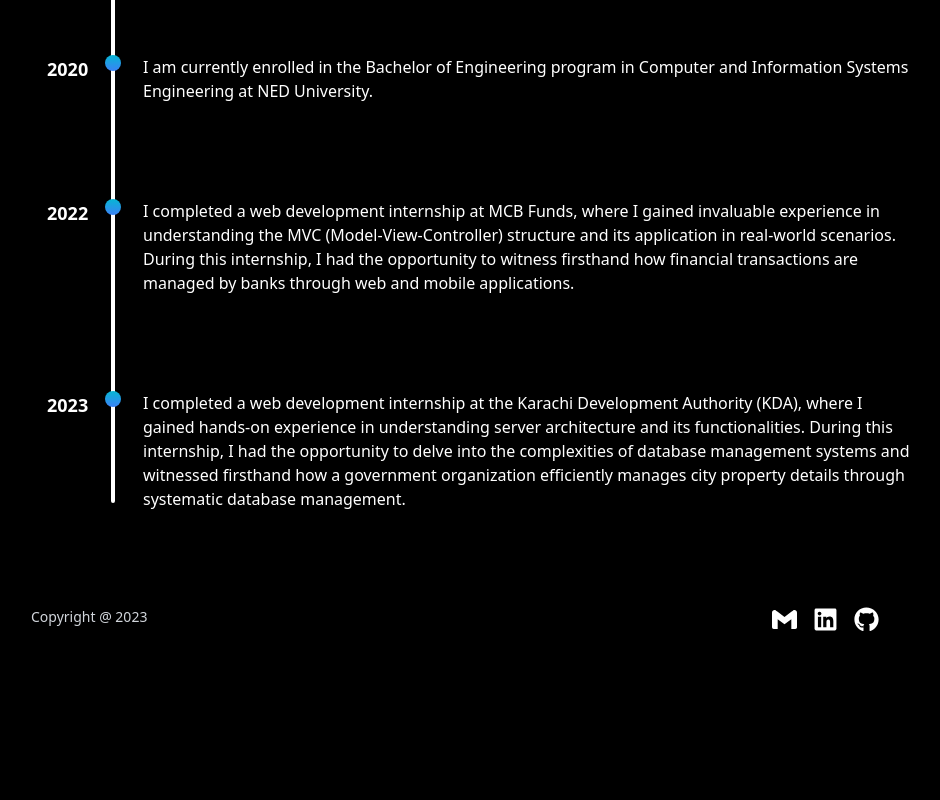
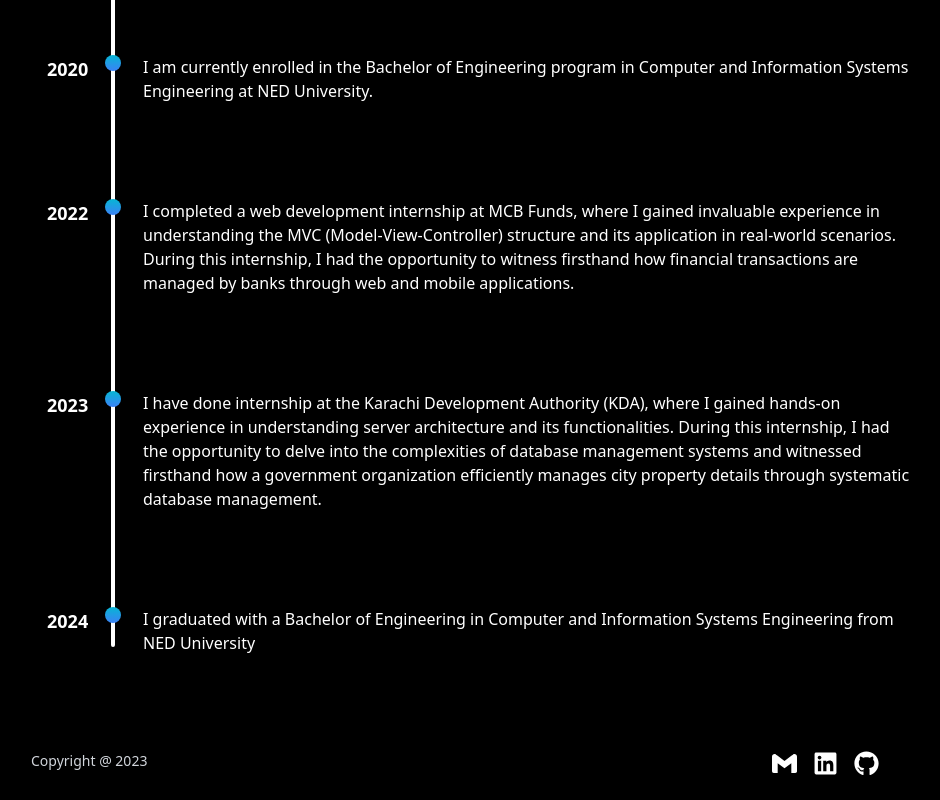
Before and after one commit to Usman-99/Portfolio, a React (Vite) app: page / in a window 1280 px wide. Shown: the part 3361-4161 px from the top of the page, without its empty margins (177-1117 px from the left). Before the commit the page ends 4017 px from the top, so only its background shows below. Built offline with nearby package versions, Linux system fonts and the light colour scheme.

Commit message:
Update About.jsx

```diff
--- a/src/components/About.jsx
+++ b/src/components/About.jsx
@@ -17,7 +17,11 @@ const About = () => {
     },
     {
       year: "2023",
-      para: "I completed a web development internship at the Karachi Development Authority (KDA), where I gained hands-on experience in understanding server architecture and its functionalities. During this internship, I had the opportunity to delve into the complexities of database management systems and witnessed firsthand how a government organization efficiently manages city property details through systematic database management.",
+      para: "I have done internship at the Karachi Development Authority (KDA), where I gained hands-on experience in understanding server architecture and its functionalities. During this internship, I had the opportunity to delve into the complexities of database management systems and witnessed firsthand how a government organization efficiently manages city property details through systematic database management.",
+    },
+    {
+      year: "2024",
+      para: "I graduated with a Bachelor of Engineering in Computer and Information Systems Engineering from NED University",
     },
   ];
   return (
```
